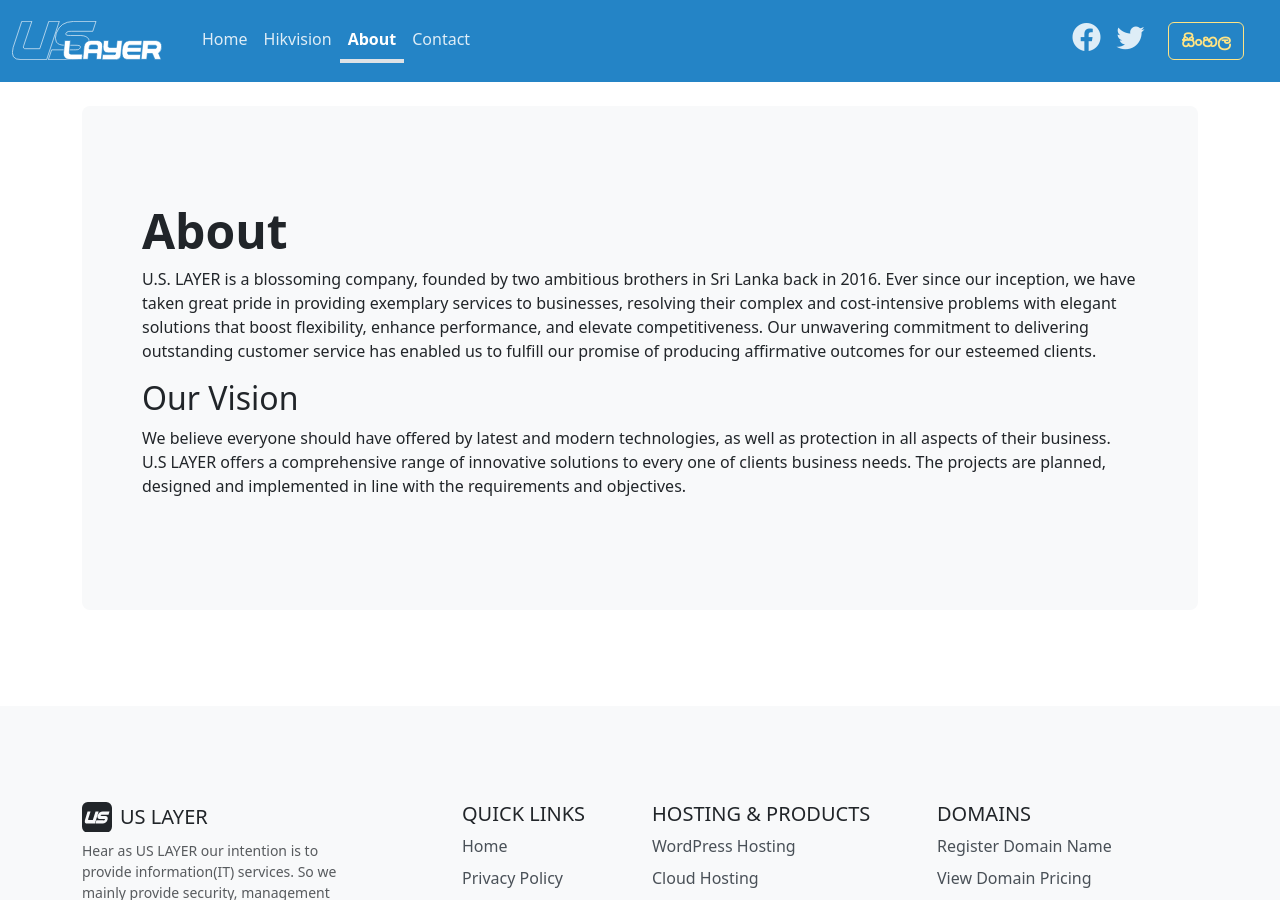
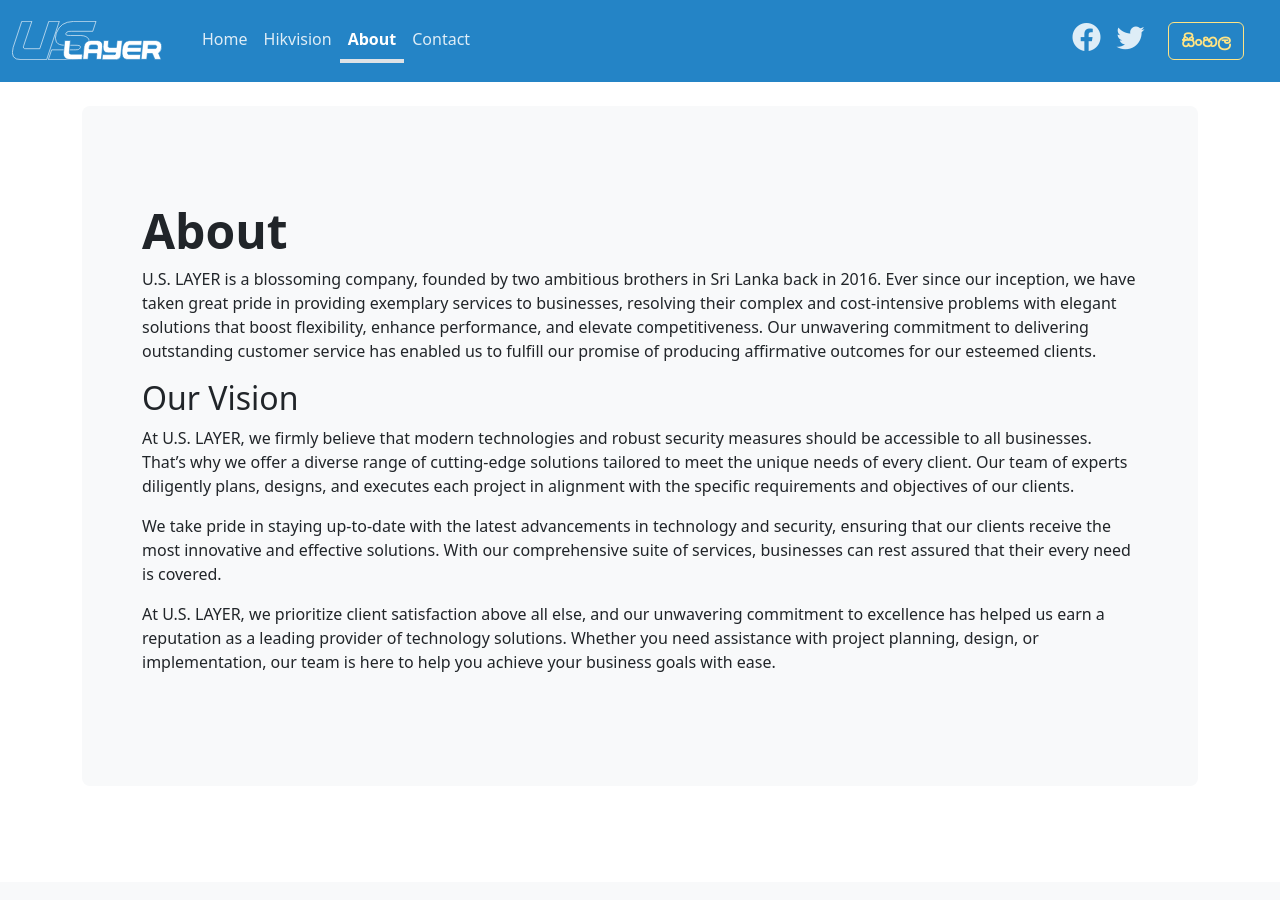
Before and after one commit to uslayer/uslayer.github.io, a Jekyll site: the page built from pages/about.md, in a window 1280 px wide and 900 px high. Built offline with Jekyll 4.4.1, drawn with Linux system fonts in a browser that asks for light colours.

Commit message:
Update about.md

```diff
--- a/pages/about.md
+++ b/pages/about.md
@@ -8,4 +8,8 @@
 U.S. LAYER is a blossoming company, founded by two ambitious brothers in Sri Lanka back in 2016. Ever since our inception, we have taken great pride in providing exemplary services to businesses, resolving their complex and cost-intensive problems with elegant solutions that boost flexibility, enhance performance, and elevate competitiveness. Our unwavering commitment to delivering outstanding customer service has enabled us to fulfill our promise of producing affirmative outcomes for our esteemed clients.
 
 ## Our Vision
-We believe everyone should have offered by latest and modern technologies, as well as protection in all aspects of their business. U.S LAYER offers a comprehensive range of innovative solutions to every one of clients business needs. The projects are planned, designed and implemented in line with the requirements and objectives.
+At U.S. LAYER, we firmly believe that modern technologies and robust security measures should be accessible to all businesses. That's why we offer a diverse range of cutting-edge solutions tailored to meet the unique needs of every client. Our team of experts diligently plans, designs, and executes each project in alignment with the specific requirements and objectives of our clients.
+
+We take pride in staying up-to-date with the latest advancements in technology and security, ensuring that our clients receive the most innovative and effective solutions. With our comprehensive suite of services, businesses can rest assured that their every need is covered.
+
+At U.S. LAYER, we prioritize client satisfaction above all else, and our unwavering commitment to excellence has helped us earn a reputation as a leading provider of technology solutions. Whether you need assistance with project planning, design, or implementation, our team is here to help you achieve your business goals with ease.
```
